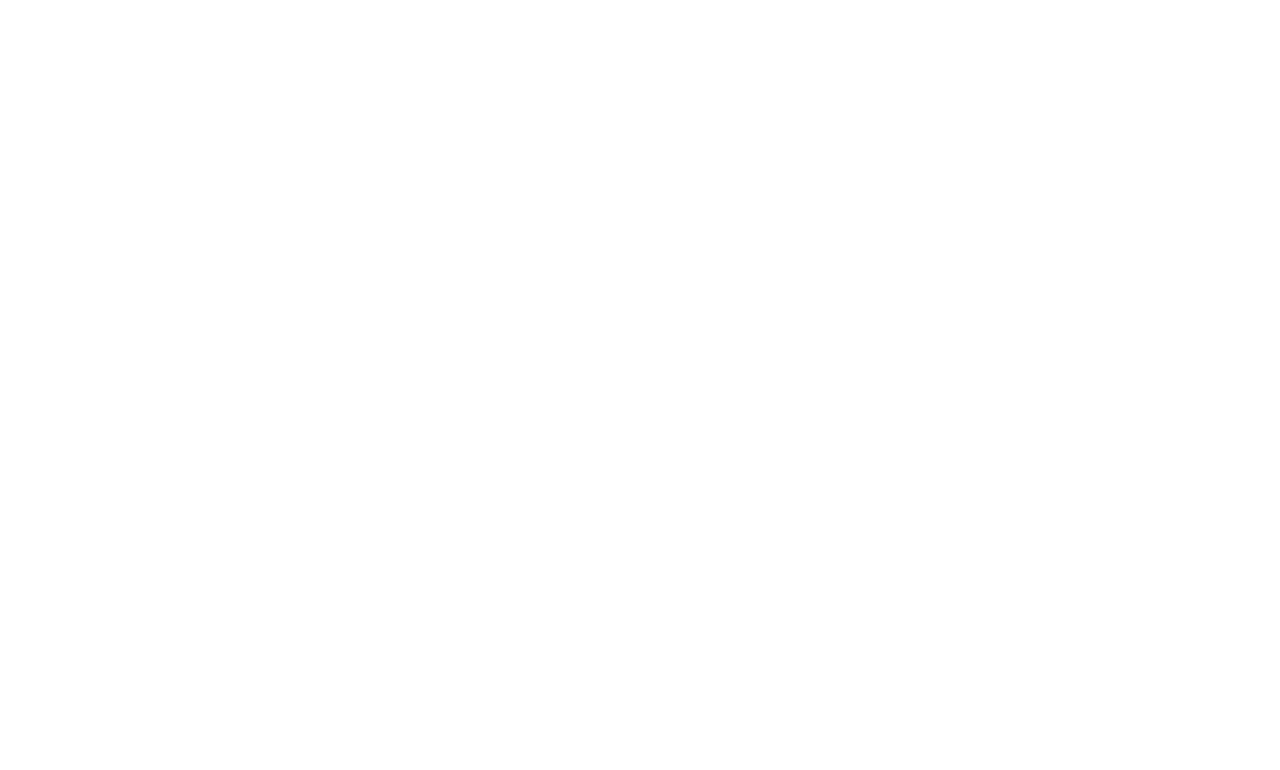
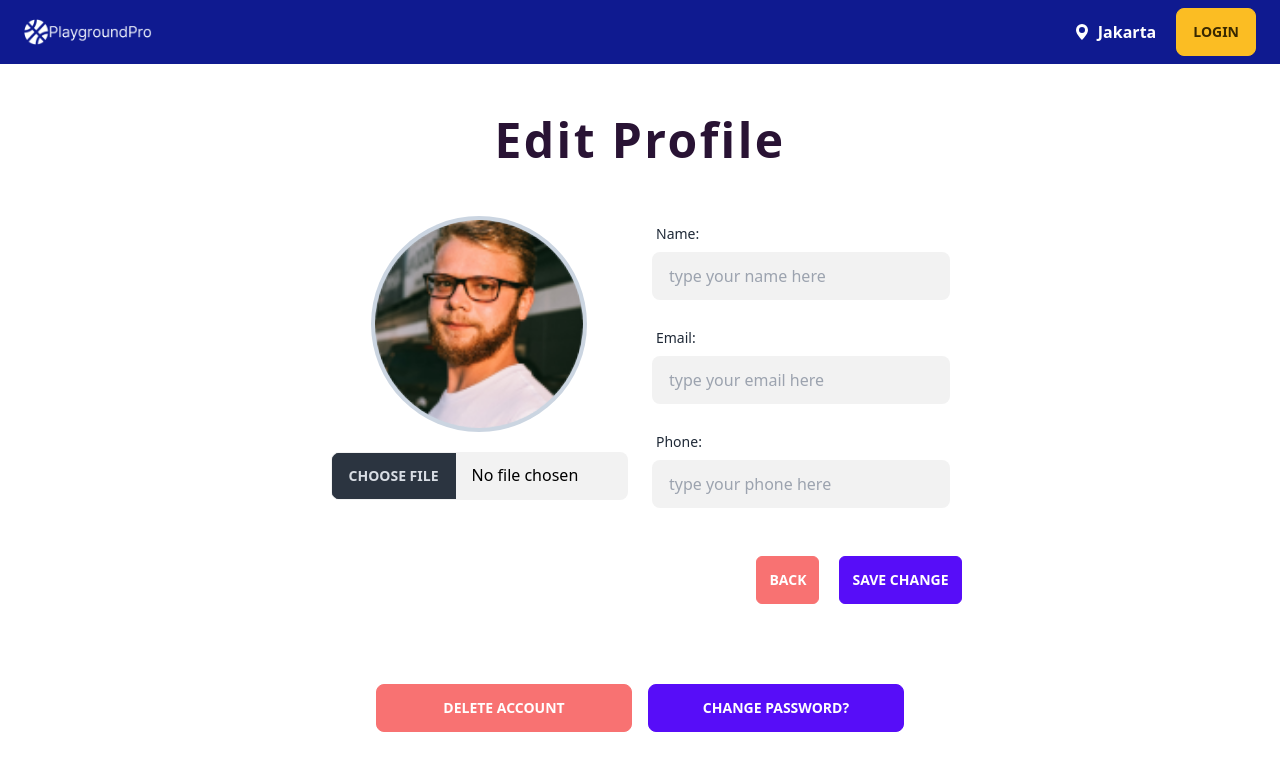
Before and after one commit to playground-pro-project/FE_PlaygroundPro, a React (Vite) app: page /editprofile in a window 1280 px wide. Before the commit this address had no page. Shown: the top 770 px of the page. Built offline with nearby package versions, Linux system fonts and the light colour scheme.

Commit message:
style : styling profile and editprofile page

```diff
--- a/src/App.tsx
+++ b/src/App.tsx
@@ -9,6 +9,8 @@ import DetailVenue from "./pages/DetailVenue";
 import MyVenue from "./pages/MyVenue";
 import AddVenue from "./pages/AddVenue";
 import MyTransaction from "./pages/MyTransaction";
+import Profile from "./pages/Profile";
+import EditProfile from "./pages/EditProfile";
 
 function App() {
   return (
@@ -22,6 +24,8 @@ function App() {
           <Route path="/confirmpay" element={<ConfirmPay />} />
           <Route path="/mytransaction" element={<MyTransaction />} />
           <Route path="/validate" element={<Validate />} />
+          <Route path="/profile" element={<Profile />} />
+          <Route path="/editprofile" element={<EditProfile />} />
           <Route path="/detail" element={<DetailVenue />} />
           <Route path="/myvenue" element={<MyVenue />} />
           <Route path="/addvenue" element={<AddVenue />} />
--- /dev/null
+++ b/src/pages/EditProfile.tsx
@@ -0,0 +1,165 @@
+import Layout from "../components/Layout";
+import { Input, InputFile } from "../components/Input";
+import user from "../assets/users.png";
+
+const EditProfile = () => {
+  return (
+    <Layout chose="layout">
+      <Layout
+        chose="section"
+        addClass="bg-base-100 flex items-center justify-center"
+      >
+        <>
+          <input type="checkbox" id="my-modal-3" className="modal-toggle" />
+
+          {/* Modal */}
+          <div className="modal">
+            <form className="modal-box relative flex flex-col gap-3">
+              <label
+                htmlFor="my-modal-3"
+                className="btn btn-sm btn-error absolute right-2 top-2 text-white"
+              >
+                ✕
+              </label>
+              <div className="w-full">
+                <label htmlFor="old_password" className="label">
+                  <p className="label-text">Old Password: </p>
+                </label>
+                <Input
+                  id="old_password"
+                  name="old_password"
+                  label="type your old password here"
+                  type="password"
+                />
+              </div>
+
+              <div className="w-full">
+                <label htmlFor="password" className="label">
+                  <p className="label-text">New Password: </p>
+                </label>
+                <Input
+                  id="password"
+                  name="password"
+                  label="type your new password here"
+                  type="password"
+                />
+              </div>
+
+              <div className="w-full">
+                <label htmlFor="confirmPassword" className="label">
+                  <p className="label-text">Confirm Password: </p>
+                </label>
+                <Input
+                  id="confirmPassword"
+                  name="confirmPassword"
+                  label="type your confirm password here"
+                  type="password"
+                />
+              </div>
+
+              <div className="flex justify-center mr-4 mt-5">
+                <button
+                  type="submit"
+                  className="btn btn-wide btn-primary text-white translate-y-1"
+                >
+                  Save
+                </button>
+              </div>
+            </form>
+          </div>
+        </>
+        <div className="px-10 py-10">
+          <p className="text-[#291334] text-5xl tracking-wider font-bold text-center">
+            Edit Profile
+          </p>
+
+          <form className="flex flex-col mb-20 pt-10">
+            <div className="flex w-full">
+              <div className="flex flex-col w-3/6 m-3 items-center">
+                <div className="card w-fit h-fit pb-5">
+                  <div className="p-1 bg-slate-300 rounded-full">
+                    <img
+                      src={user}
+                      alt={`User's profile picture`}
+                      className="h-52 w-52 border-spacing-1 rounded-full object-cover object-center"
+                    />
+                  </div>
+                </div>
+                <InputFile
+                  id="picture_id"
+                  name="picture_id"
+                  label="picture_id name"
+                />
+              </div>
+              <div className="flex flex-col gap-1 w-3/6 m-3">
+                <div className="w-full">
+                  <label htmlFor="fullname" className="label">
+                    <p className="label-text">Name: </p>
+                  </label>
+                  <Input
+                    id="fullname"
+                    name="fullname"
+                    label="type your name here"
+                    type="text"
+                  />
+                </div>
+                <div className="w-full">
+                  <label htmlFor="email" className="label">
+                    <p className="label-text">Email: </p>
+                  </label>
+                  <Input
+                    id="email"
+                    name="email"
+                    label="type your email here"
+                    type="email"
+                  />
+                </div>
+                <div className="w-full">
+                  <label htmlFor="phone" className="label">
+                    <p className="label-text">Phone: </p>
+                  </label>
+                  <Input
+                    id="phone"
+                    name="phone"
+                    label="type your phone here"
+                    type="text"
+                  />
+                </div>
+              </div>
+            </div>
+
+            <div className="flex flex-row justify-end gap-5 mt-5">
+              <button
+                className="btn btn-error text-white px-3 rounded-md text-center text-bold"
+                type="button"
+              >
+                Back
+              </button>
+              <button
+                type="submit"
+                className="btn btn-primary text-white px-3 py-2 rounded-md text-center text-bold"
+              >
+                Save change
+              </button>
+            </div>
+          </form>
+
+          <div className="flex flex-row justify-center mb-20">
+            <div className="btn btn-wide btn-error text-white mr-4">
+              Delete Account
+            </div>
+            <div className="">
+              <label
+                className="btn btn-wide btn-primary text-white"
+                htmlFor="my-modal-3"
+              >
+                Change password?
+              </label>
+            </div>
+          </div>
+        </div>
+      </Layout>
+    </Layout>
+  );
+};
+export default EditProfile;
--- /dev/null
+++ b/src/pages/Profile.tsx
@@ -0,0 +1,53 @@
+import Layout from "../components/Layout";
+import user from "../assets/users.png";
+
+const Profile = () => {
+  return (
+    <Layout chose="layout">
+      <Layout
+        chose="section"
+        addClass="bg-base-100 flex py-12 justify-center px-20"
+      >
+        <div className="flex">
+          <div className="flex flex-col items-center">
+            <div className="flex flex-row pb-5">
+              <p className="text-[#291334] text-5xl tracking-wider font-bold text-center">
+                Profile&nbsp;
+              </p>
+              <div className="w-16 h-10 rounded-full flex items-center justify-center bg-success">
+                <div className="text-white text-center font-bold">Default</div>
+              </div>
+            </div>
+            <div className="card w-fit h-fit pb-5">
+              <div className="p-1 bg-slate-300 rounded-full">
+                <img
+                  src={user}
+                  alt={`User's profile picture`}
+                  className="h-64 w-64 border-spacing-1 rounded-full object-cover object-center"
+                />
+              </div>
+            </div>
+            <div className="flex flex-col justify-center items-center pb-5">
+              <div>
+                <p className="font-bold text-2xl">John Doe</p>
+              </div>
+              <div>
+                <p className="font-bold text-lg">johndoe@gmail.com</p>
+              </div>
+              <div className="flex w-full pt-5 gap-4">
+                <button className="btn btn-primary w-36 text-white">
+                  Edit Profile
+                </button>
+
+                <button className="btn btn-primary w-36 text-white">
+                  Become Hoster
+                </button>
+              </div>
+            </div>
+          </div>
+        </div>
+      </Layout>
+    </Layout>
+  );
+};
+export default Profile;
```
Also changed, not shown: src/assets/users.png (added).
